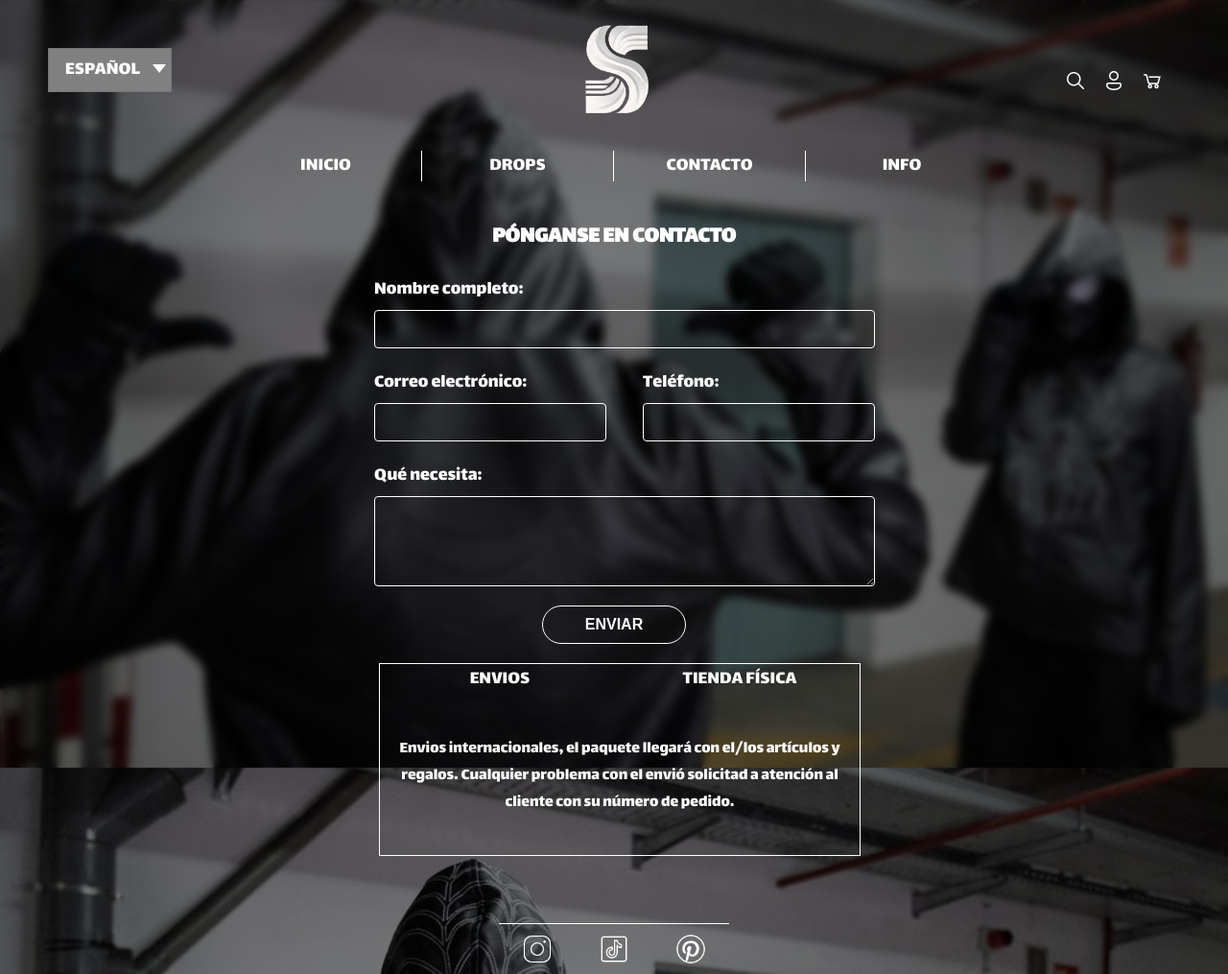
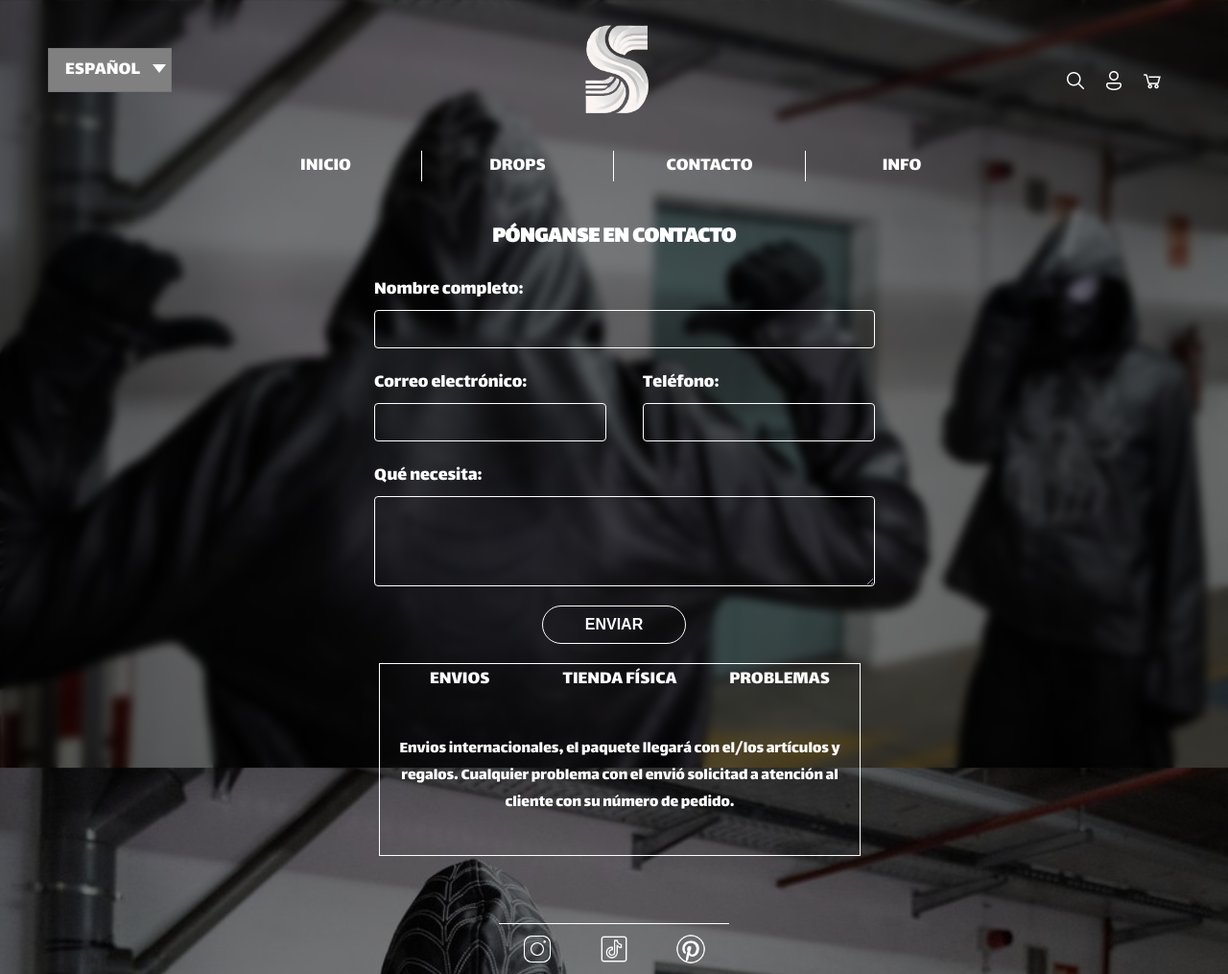
Before and after one commit to Manurl03/T4-DIW, a plain HTML site: page contacto.html in a window 1280 px wide. Shown: the whole page at 96% size. Drawn offline with Linux system fonts and the light colour scheme.

Commit message:
terminado falta documentar

```diff
--- a/contacto.html
+++ b/contacto.html
@@ -57,9 +57,11 @@
         <div class="div-tabs">
           <input type="radio" name="tab" id="envios" checked>
           <input type="radio" name="tab" id="tienda-fisica">
+          <input type="radio" name="tab" id="problemas">
           <div class="tabs">
               <label for="envios" class="selector-tabs">ENVIOS</label>
               <label for="tienda-fisica" class="selector-tabs">TIENDA FÍSICA</label>
+              <label for="problemas" class="selector-tabs">PROBLEMAS</label>
           </div>
           <div id="envios" class="contenido-tab">
               <p>Envios internacionales, el paquete llegará con el/los artículos y regalos. Cualquier problema con el envió solicitad a atención al cliente con su número de pedido.</p>
@@ -68,6 +70,9 @@
               <p>Tenemos tiendas físicas por toda españa como por ejemplo en Madrid, Av. de la Constitución 41 o Barcelona, C. Paco Fiestas 37.
                 Para más información sobre tiendas físicas buscadnos en google maps o haced click <a href="https://www.google.es/maps/?hl=es">aquí</a>.</p>
           </div>
+          <div id="problemas" class="contenido-tab">
+            <p>Para solucionar vuestro problema, reyenad el formulario de arriba o enviad un correo a elixir@contanco.com</p>
+        </div>
       </div>
     </main>
 
--- a/css/estilo.css
+++ b/css/estilo.css
@@ -655,7 +655,7 @@ table {
 }
 
 .selector-tabs {
-    width: 50%;
+    width: 33.33%;
     float: left;
     border: none;
     outline: none;
@@ -678,12 +678,8 @@ table {
     text-decoration: none;
 }
 
-#envios:checked ~ .tabs .selector-tabs[for="envios"],
-#tienda-fisica:checked ~ .tabs .selector-tabs[for="tienda-fisica"] {
-    backdrop-filter: blur(80px);
-}
-
 #envios:checked ~ #envios,
-#tienda-fisica:checked ~ #tienda-fisica {
+#tienda-fisica:checked ~ #tienda-fisica ,
+#problemas:checked ~ #problemas{
     display: block;
 }
```
